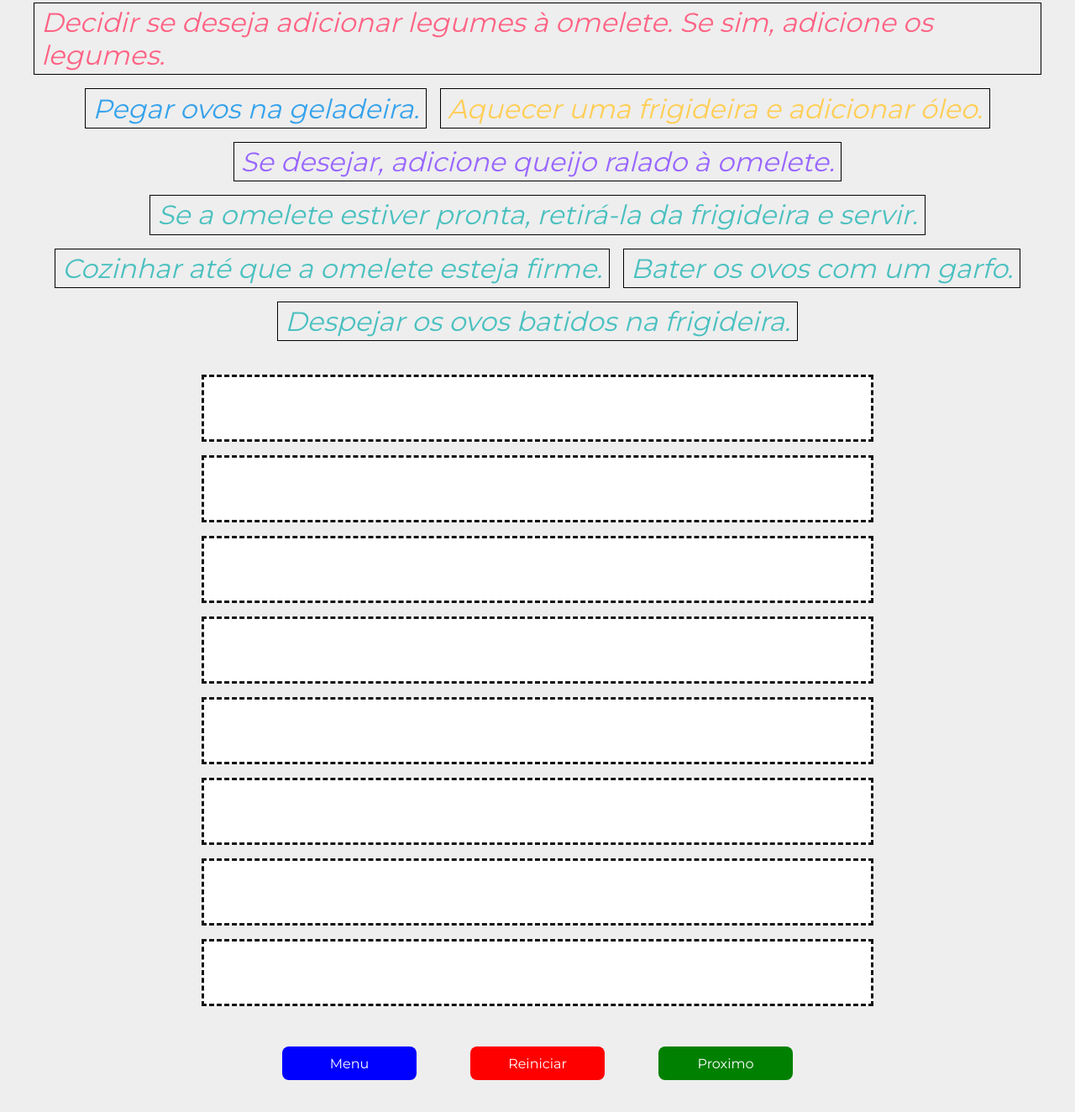
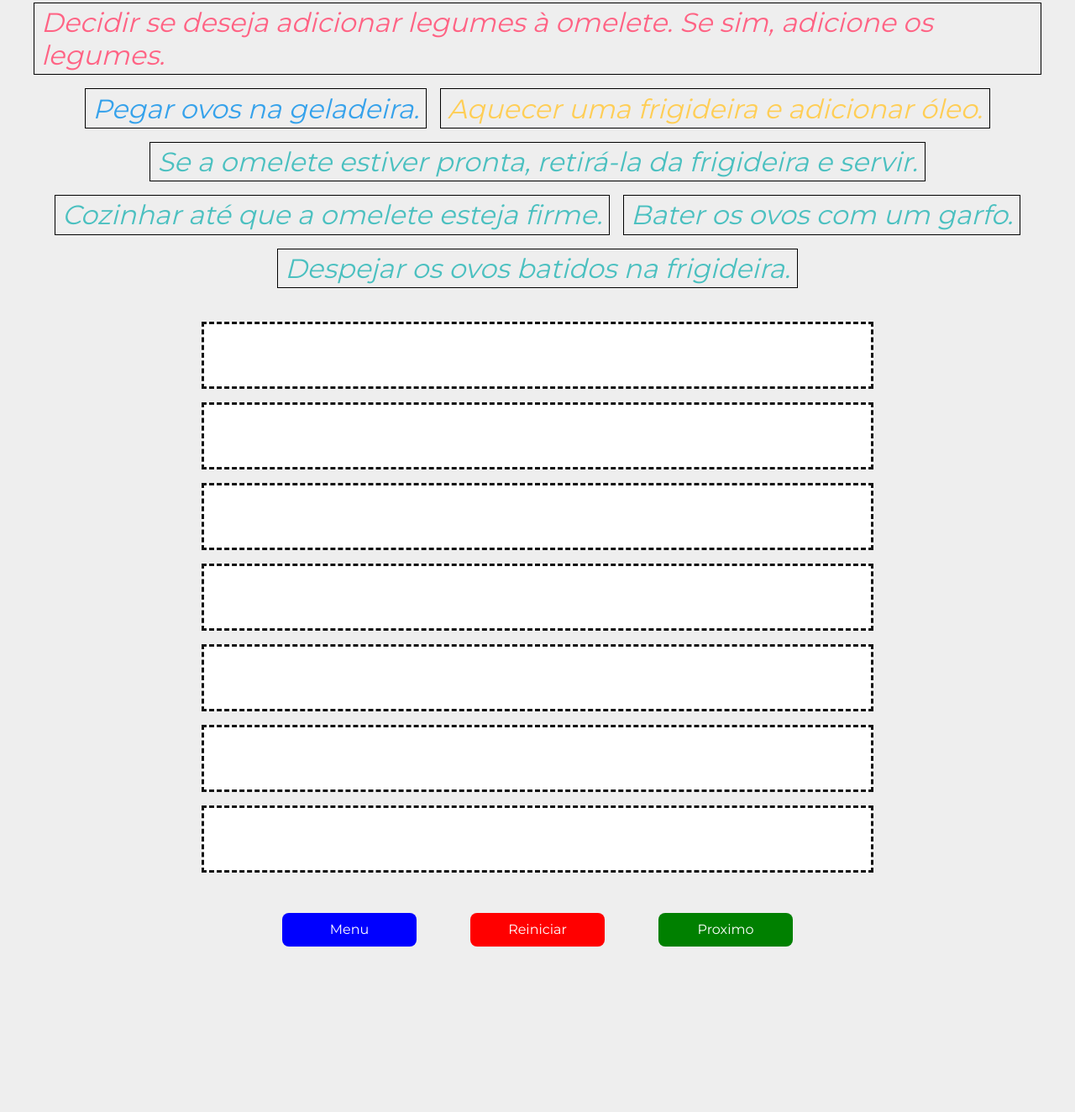
Before and after one commit to JRKreutzer/algonigma, a plain HTML site: page levels/condicao/contextual/lvls/condicao_contextual_lvl4.html in a window 1280 px wide. Shown: the part 464-1788 px from the top of the page at 84% size. After the commit the page ends 1639 px from the top, so only its background shows below. Drawn offline with Linux system fonts and the light colour scheme.

Commit message:
Correção Lvl4 Condicao Contextual

```diff
--- a/levels/condicao/contextual/lvls/condicao_contextual_lvl4.html
+++ b/levels/condicao/contextual/lvls/condicao_contextual_lvl4.html
@@ -30,8 +30,7 @@
         <i class="cat draggable" draggable="true" style="color: #ff6384;" id="cinco">Decidir se deseja adicionar legumes à omelete. Se sim, adicione os legumes. </i>
         <i class="dog draggable" draggable="true" style="color: #36a2eb;" id="um">Pegar ovos na geladeira. </i>
         <i class="dove draggable" draggable="true" style="color: #ffce56;" id="tres">Aquecer uma frigideira e adicionar óleo. </i>
-        <i class="fish draggable" draggable="true" style="color: #9966ff;" id="sete">Se desejar, adicione queijo ralado à omelete.</i>
-        <i class="frog draggable" draggable="true" style="color: #4bc0c0;" id="oito">Se a omelete estiver pronta, retirá-la da frigideira e servir.</i>
+        <i class="frog draggable" draggable="true" style="color: #4bc0c0;" id="sete">Se a omelete estiver pronta, retirá-la da frigideira e servir.</i>
         <i class="frog draggable" draggable="true" style="color: #4bc0c0;" id="seis">Cozinhar até que a omelete esteja firme. </i>
         <i class="frog draggable" draggable="true" style="color: #4bc0c0;" id="dois">Bater os ovos com um garfo. </i>
         <i class="frog draggable" draggable="true" style="color: #4bc0c0;" id="quatro">Despejar os ovos batidos na frigideira.</i>
@@ -47,7 +46,6 @@
         <div class="droppable" data-draggable-id="cinco"></div>
         <div class="droppable" data-draggable-id="seis"></div>
         <div class="droppable" data-draggable-id="sete"></div>
-        <div class="droppable" data-draggable-id="oito"></div>
 
     </section class="acoes">
 
```
